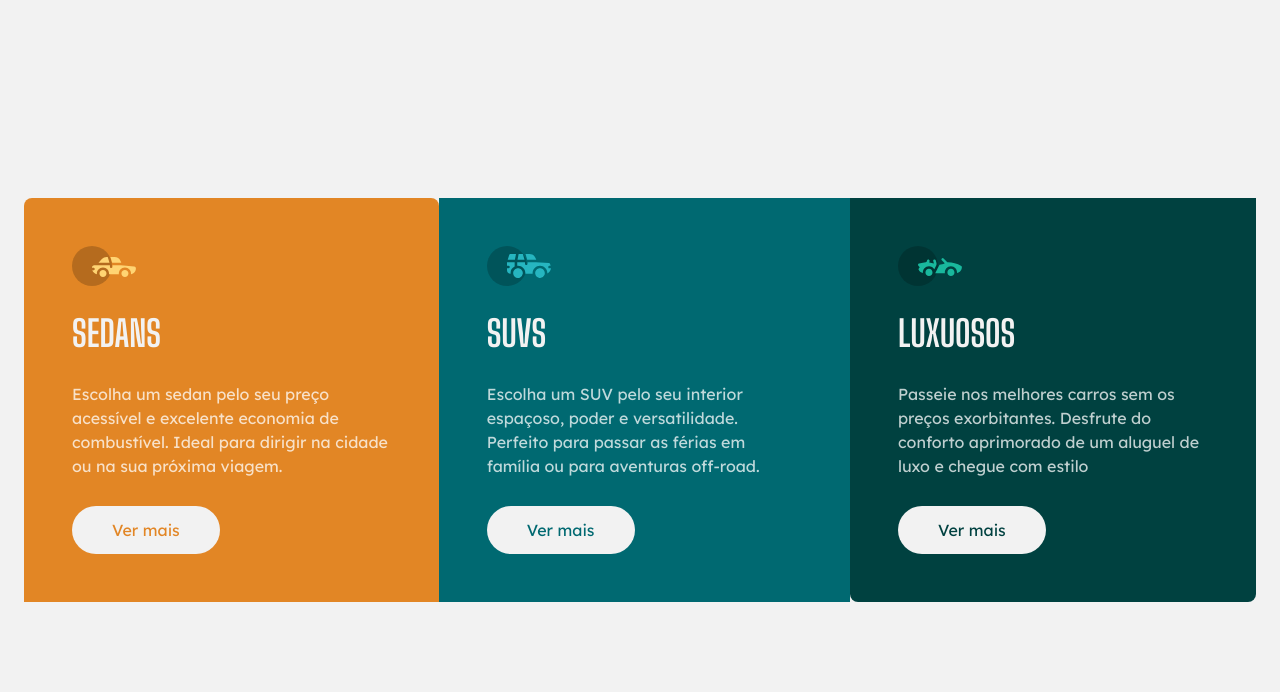
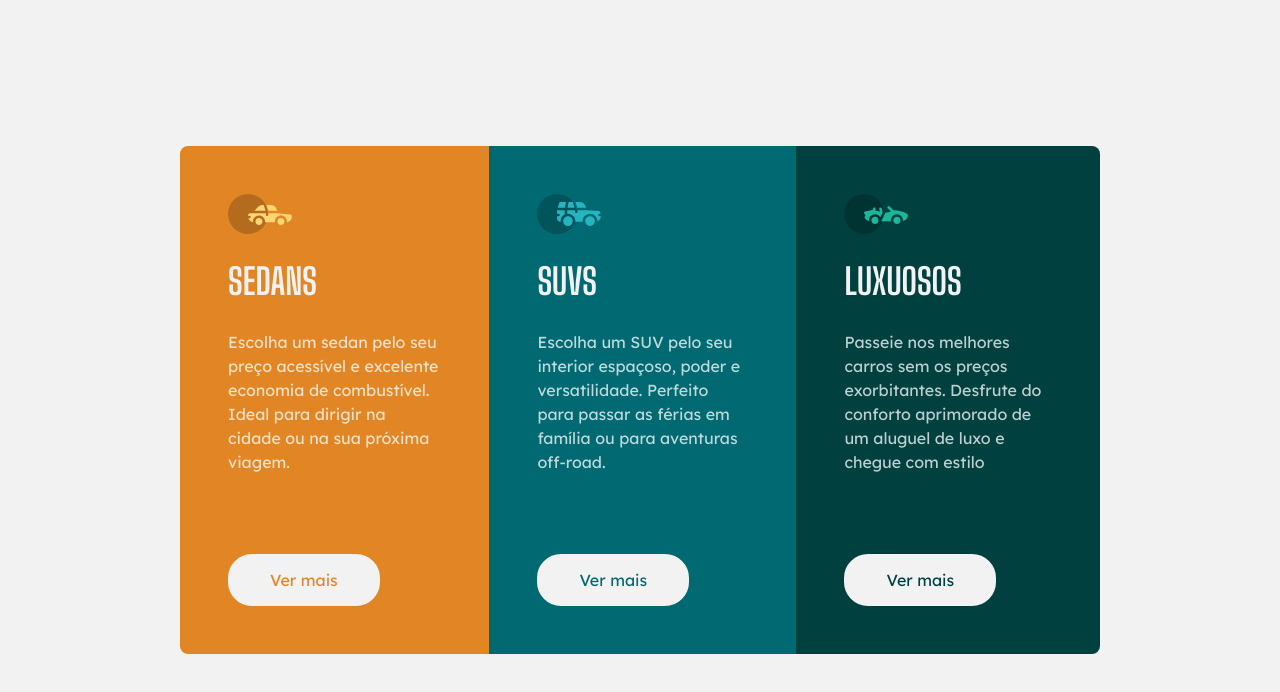
Before and after one commit to JVMF12/carros, a React (Vite) app: page / in a window 1280 px wide. Shown: the top 692 px of the page. Built offline with nearby package versions, Linux system fonts and the light colour scheme.

Commit message:
segundo e último commit da responsividade

```diff
--- a/src/App.jsx
+++ b/src/App.jsx
@@ -6,27 +6,27 @@
   return(
     <main className="min-h-svh bg-off-white-bg py-20 px-6 antialiased lg:flex justify-center items-center">
 
-      <section className="lg:flex">
-        <div className="bg-orange p-12 rounded-t-lg">
+      <section className="lg:flex max-w-[920px]">
+        <div className="bg-orange p-12 max-lg:rounded-t-lg lg:rounded-l-lg">
           <img src={iconSedans} alt="ícone dos carros sedan" className="mb-7" />
           <h2 className="font-shoulders mb-7 uppercase text-4xl font-bold text-off-white-bg">Sedans</h2>
-          <p className="font-lexend mb-7 text-off-white">Escolha um sedan pelo seu preço acessível e excelente economia de combustível. Ideal para dirigir na cidade ou na sua próxima viagem.</p>
-          <a href="https://www.webmotors.com.br/sedans " className="font-lexend bg-off-white-bg block px-10 py-3 w-fit rounded-3xl text-orange" target="_blank">Ver mais</a>
+          <p className="font-lexend mb-7 text-off-white lg:mb-20">Escolha um sedan pelo seu preço acessível e excelente economia de combustível. Ideal para dirigir na cidade ou na sua próxima viagem.</p>
+          <a href="https://www.webmotors.com.br/sedans " className="font-lexend bg-off-white-bg block px-10 py-3 w-fit rounded-3xl text-orange border-2 border-off-white-bg hover:bg-orange hover:text-off-white-bg" target="_blank">Ver mais</a>
         </div>
 
         <div className="bg-green p-12">
             <img src={iconSuvs} alt="ícone dos carros SUV" className="mb-7"/>
             <h2 className="font-shoulders mb-7 uppercase text-4xl font-bold text-off-white-bg">SUVs</h2>
-            <p className="font-lexend mb-7 text-off-white">Escolha um SUV pelo seu interior espaçoso, poder e versatilidade. Perfeito para passar as férias em família ou para aventuras off-road.</p>
-            <a href="https://www.webmotors.com.br/suvs"  className="font-lexend bg-off-white-bg block px-10 py-3 w-fit rounded-3xl text-green" target="_blank">Ver mais</a>
+            <p className="font-lexend mb-7 text-off-white lg:mb-20">Escolha um SUV pelo seu interior espaçoso, poder e versatilidade. Perfeito para passar as férias em família ou para aventuras off-road.</p>
+            <a href="https://www.webmotors.com.br/suvs"  className="font-lexend bg-off-white-bg block px-10 py-3 w-fit rounded-3xl text-green border-2 border-off-white-bg hover:bg-green hover:text-off-white-bg" target="_blank">Ver mais</a>
         </div>
 
 
-        <div className="bg-dark-green p-12 rounded-b-lg">
+        <div className="bg-dark-green p-12 max-lg:rounded-b-lg lg:rounded-r-lg">
             <img src={iconLuxo} alt="" className="mb-7" />
             <h2 className="font-shoulders mb-7 uppercase text-4xl font-bold text-off-white-bg">Luxuosos</h2>
-            <p className="font-lexend mb-7 text-off-white">Passeie nos melhores carros sem os preços exorbitantes. Desfrute do conforto aprimorado de um aluguel de luxo e chegue com estilo</p>
-            <a href="https://www.webmotors.com.br/carros-de-luxo" className="font-lexend bg-off-white-bg block px-10 py-3 w-fit rounded-3xl text-dark-green" target="_blank">Ver mais</a>
+            <p className="font-lexend mb-7 text-off-white lg:mb-20">Passeie nos melhores carros sem os preços exorbitantes. Desfrute do conforto aprimorado de um aluguel de luxo e chegue com estilo</p>
+            <a href="https://www.webmotors.com.br/carros-de-luxo" className="font-lexend bg-off-white-bg block px-10 py-3 w-fit rounded-3xl text-dark-green border-2 border-off-white-bg hover:bg-dark-green hover:text-off-white-bg" target="_blank">Ver mais</a>
         </div>
       </section>
 
```
